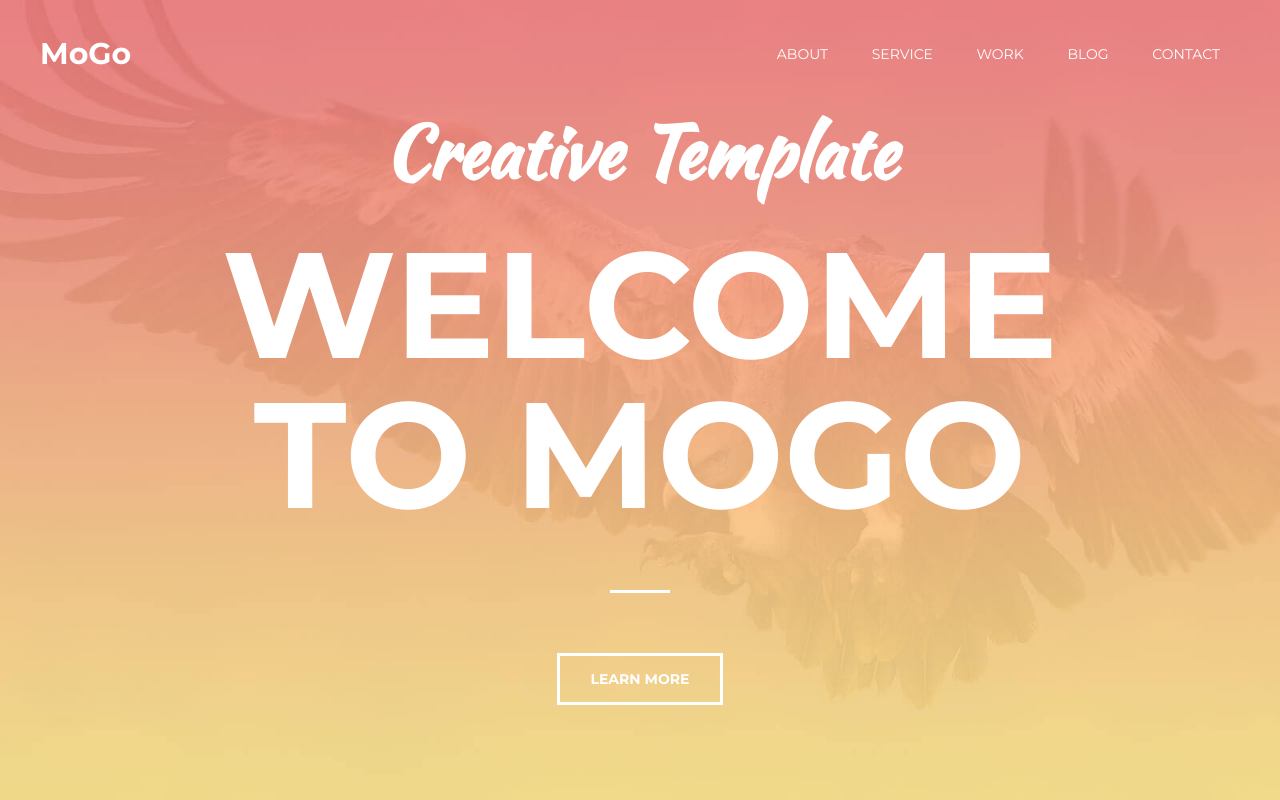
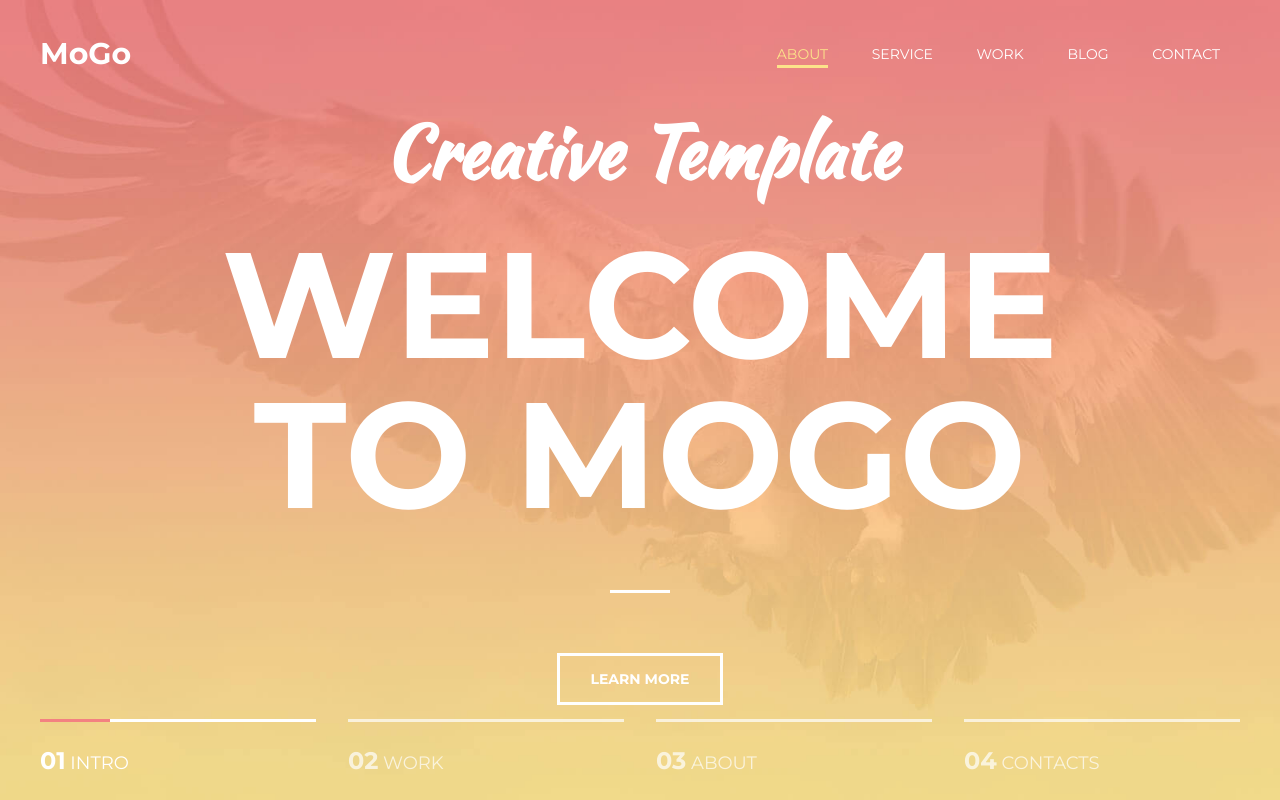
Before and after one commit to xaaayyyc/learn1, a plain HTML site: page index.html in a window 1280 px wide. Drawn offline with Linux system fonts and the light colour scheme.

Commit message:
Commit. 15.10.2022

```diff
--- a/index.html
+++ b/index.html
@@ -13,7 +13,7 @@
             <div class="header__inner">
                 <div class="header__logo">MoGo</div>
                 <nav class="nav">
-                    <a class="nav__link" href="#">About</a>
+                    <a class="nav__link active" href="#">About</a>
                     <a class="nav__link" href="#">Service</a>
                     <a class="nav__link" href="#">Work</a>
                     <a class="nav__link" href="#">Blog</a>
@@ -31,6 +31,24 @@
                     <a class="button" href="#">Learn More</a>
                 </div>
             </div>
+        <div class="slider">
+            <div class="container">
+                <div class="slider__inner">
+                    <div class="slider__item active">
+                        <span class="slider__num">01</span> Intro
+                    </div>
+                    <div class="slider__item">
+                        <span class="slider__num">02</span> Work
+                    </div>
+                    <div class="slider__item">
+                        <span class="slider__num">03</span> About
+                    </div>
+                    <div class="slider__item">
+                        <span class="slider__num">04</span> Contacts
+                    </div>
+                </div>
+            </div>
+        </div>
     </div>
 </body>
 </html>
--- a/style.css
+++ b/style.css
@@ -105,6 +105,7 @@ h1,h2,h3,h4,h5,h6 {
     text-decoration: none;
     transition: color 0.2s linear;
 }
+
 .nav__link:after {
     content: "";
     opacity: 0;
@@ -121,10 +122,13 @@ h1,h2,h3,h4,h5,h6 {
     color: #fce38a;
 
 }
-.nav__link:hover:after {
+.nav__link:hover:after,
+.nav__link.active:after{
     display: block;
     opacity: 1;
-
+}
+.nav__link.active {
+    color: #fce38a;
 }
 
 /*Button*/
@@ -145,6 +149,53 @@ h1,h2,h3,h4,h5,h6 {
 .button:hover {
     background-color: #fff;
     color: #333333;
+}
+
+/*Slider*/
+.slider {
+    position: absolute;
+    bottom: 0;
+    left: 0;
+    z-index: 1;
+    width: 100%;
+
+}
+.slider__inner {
+    display: flex;
+    justify-content: space-between;
+
+}
+.slider__item {
+    width: 23%;
+    font-size: 18px;
+    color: #fff;
+    text-transform: uppercase;
+    padding: 20px 0;
+    border-top: 3px solid #fff;
+    opacity: 70%;
+    position: relative;
 
 
 }
+.slider__item.active {
+    opacity: 100%;
+
+}
+.slider__item.active:before {
+    content: "";
+    display: block;
+    width: 70px;
+    height: 3px;
+    position: absolute;
+    top: -3px;
+    left: 0;
+    z-index: 1;
+    background-color: #f38181;
+
+
+
+}
+.slider__num {
+    font-size: 24px;
+    font-weight: 700;
+}
```
